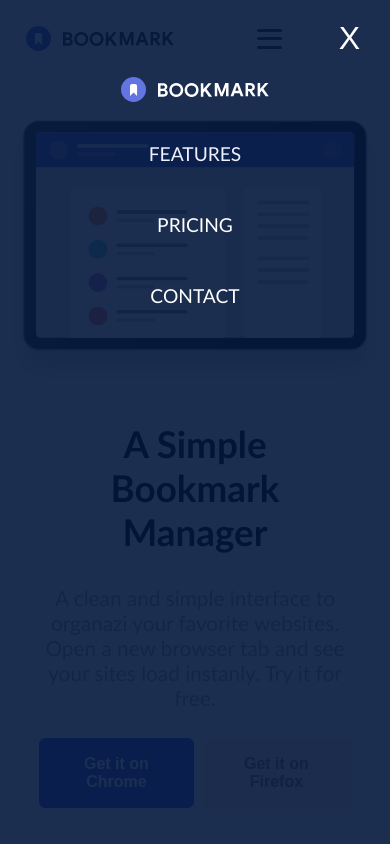
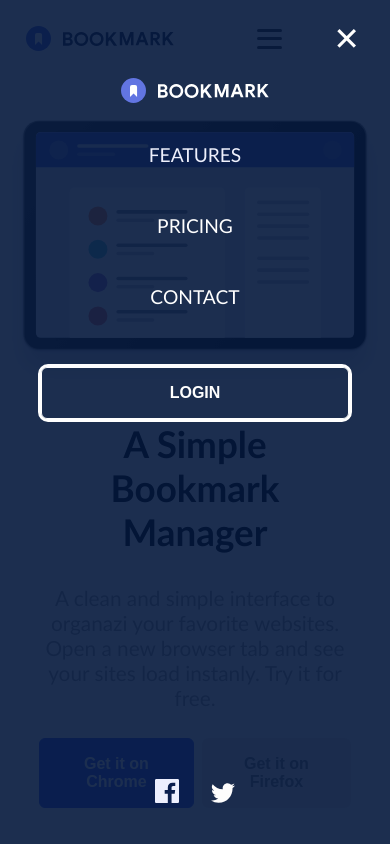
Before and after one commit to VictorGonPe/Angular-Bookmark, an Angular app: page / in a window 390 px wide. Both pictures are taken after a click on the button 351 px from the left and 38 px from the top of the page. Shown: the top 844 px of the page. Built offline with nearby package versions, Linux system fonts and the light colour scheme.

Commit message:
feat: add botton and  styles in burger menu

```diff
--- a/src/app/components/button/button.component.scss
+++ b/src/app/components/button/button.component.scss
@@ -31,7 +31,7 @@
   }
 }
 
-.terceary {
+.tertiary {
   background-color: rgb(237, 236, 236);
   color: gray;
   border-color: rgb(237, 236, 236);
@@ -42,6 +42,20 @@
     border-color: gray;
   }
 }
+
+.quaternary {
+  background-color: transparent;
+  color: white;
+  border-color: white;
+  padding-inline: 8rem;
+  &:hover {
+    background-color: white;
+    color: rgb(4, 24, 60);
+    opacity: 90%;
+  }
+}
+
+
 
 @media (max-width: 1050px) {
   .base-button {
--- a/src/app/components/menu-mobile/menu-mobile.component.html
+++ b/src/app/components/menu-mobile/menu-mobile.component.html
@@ -1,4 +1,10 @@
 <div class="menu-mobile">
-  <button class="burger" (click)="emitClose()">X</button>
-  <app-menu-logo></app-menu-logo>
+  <button class="burger" (click)="emitClose()">✕</button>
+  <div class="menu-content">
+      <app-menu-logo></app-menu-logo>
+      <app-button class="button" [customClasses]="'quaternary'" [textButton]="'LOGIN'"></app-button>
+  </div>
+  <div class="social">
+      <app-social></app-social>
+  </div>
 </div>
--- a/src/app/components/menu-mobile/menu-mobile.component.scss
+++ b/src/app/components/menu-mobile/menu-mobile.component.scss
@@ -22,3 +22,22 @@
     font-size: 2rem;
     cursor: pointer;
 }
+
+.menu-content {
+    flex-grow: 0.9; //empuja hacia abajo
+    display: flex;
+    flex-direction: column;
+    align-items: center;
+    gap: 1rem;
+  }
+
+.button{
+    max-width: 100%;
+    border: 3px solid white;
+    border-radius: 10px;
+}
+
+.social {
+    display: flex;
+    justify-content: center;
+}
--- a/src/app/components/menu-mobile/menu-mobile.component.ts
+++ b/src/app/components/menu-mobile/menu-mobile.component.ts
@@ -1,10 +1,12 @@
 import { Component, EventEmitter, Output } from '@angular/core';
 import { MenuLogoComponent } from "../menu-logo/menu-logo.component";
+import { SocialComponent } from "../social/social.component";
+import { ButtonComponent } from "../button/button.component";
 
 @Component({
   selector: 'app-menu-mobile',
   standalone: true,
-  imports: [MenuLogoComponent],
+  imports: [MenuLogoComponent, SocialComponent, ButtonComponent],
   templateUrl: './menu-mobile.component.html',
   styleUrl: './menu-mobile.component.scss'
 })
--- a/src/app/components/s-b-manager/s-b-manager.component.html
+++ b/src/app/components/s-b-manager/s-b-manager.component.html
@@ -4,7 +4,7 @@
         <p>A clean and simple interface to organazi your favorite websites. Open a new browser tab and see your sites
             load
             instanly. Try it for free.</p>
-        <div class="buttonManager"><app-button [textButton]="'Get it on Chrome'" [customClasses]="'primary'"></app-button><app-button [textButton]="'Get it on Firefox'" [customClasses]="'terceary'"></app-button></div>
+        <div class="buttonManager"><app-button [textButton]="'Get it on Chrome'" [customClasses]="'primary'"></app-button><app-button [textButton]="'Get it on Firefox'" [customClasses]="'tertiary'"></app-button></div>
     </div>
     <div>
         <img  class="imageManager" src="assets/img/illustration-hero.svg" alt="Simple bookmark manager">
```
